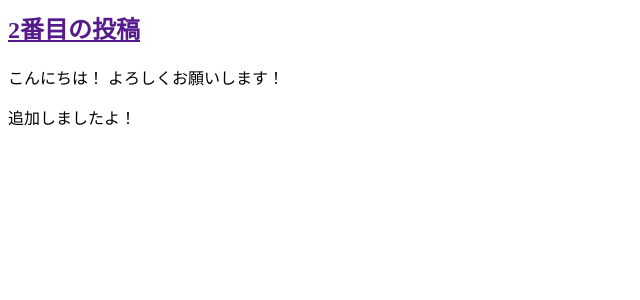
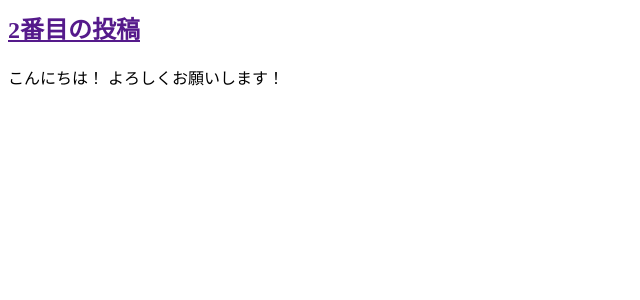
Before and after one commit to s-terada-armoni/my-first-blog, a Django app: page / in a window 1280 px wide. Shown: the part 239-539 px from the top of the page, without its empty margins (0-640 px from the left). Run offline with Django 3.2, Linux system fonts and the light colour scheme.

Commit message:
Change the HTML third the site.

```diff
--- a/blog/templates/blog/post_list.html
+++ b/blog/templates/blog/post_list.html
@@ -19,7 +19,6 @@
             <p>公開日: 2014/06/14, 12:14</p>
             <h2><a href="">2番目の投稿</a></h2>
             <p> こんにちは！ よろしくお願いします！ </p>
-            <p> 追加しましたよ！ </p>
         </div>
     </body>
 </html>
```
